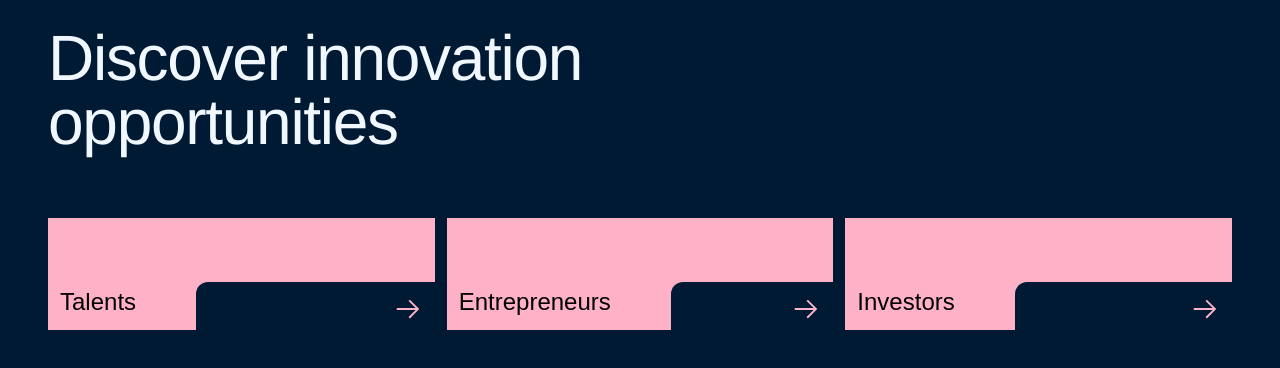
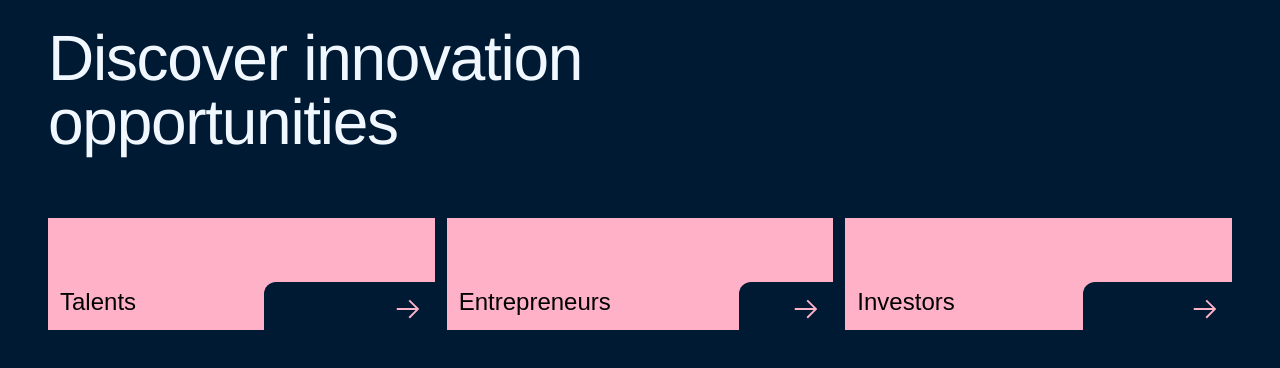
Before and after one commit to Hikyn/demo-landing, a plain HTML site: page index.html in a window 1280 px wide. Shown: the part 822-1190 px from the top of the page. Drawn offline with Linux system fonts and the light colour scheme.

Commit message:
Improve button padding to match design

```diff
--- a/styles.scss
+++ b/styles.scss
@@ -211,7 +211,7 @@ footer {
                 font-style: normal;
                 font-weight: 400;
                 line-height: 2rem;
-                padding: 0.75rem;
+                padding: 0.75rem 5rem 0.75rem 0.75rem;
             }
 
             .flex-end {
```
Also changed, not shown: styles.css.
